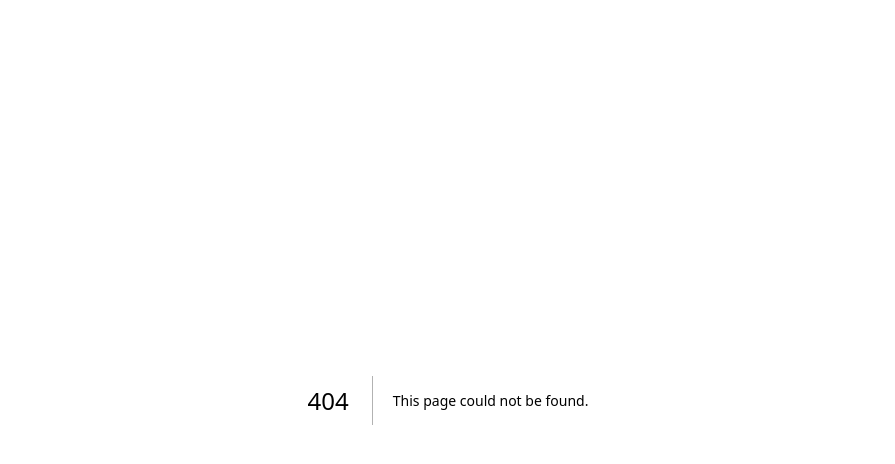
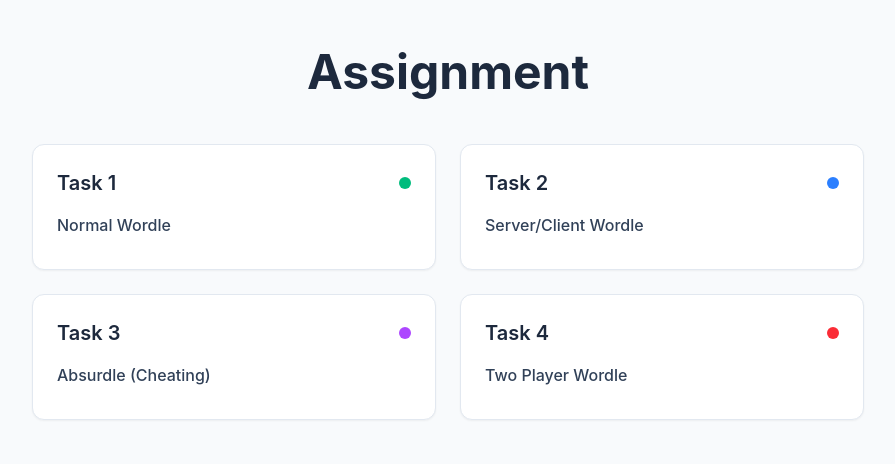
Before and after one commit to nc-poon/wordleClone, a Next.js app: page /game/ in a window 1280 px wide. Before the commit this address had no page. Shown: the top 464 px of the page, without its empty margins (192-1087 px from the left). Built offline with nearby package versions, Linux system fonts and the light colour scheme.

Commit message:
'Configure the game app with basePath'

```diff
--- a/app/page.tsx
+++ b/app/page.tsx
@@ -10,7 +10,7 @@ export default function Home() {
         <HighscoreTable />
         <div className="grid grid-cols-1 md:grid-cols-2 gap-6 max-w-4xl mx-auto">
           <a
-            href="/normalWordle"
+            href="/game/normalWordle"
             className="card cursor-pointer hover:scale-[1.02] active:scale-[0.98] no-underline"
           >
             <div className="card-content">
@@ -23,7 +23,7 @@ export default function Home() {
           </a>
 
           <a
-            href="/serverWordle"
+            href="/game/serverWordle"
             className="card cursor-pointer hover:scale-[1.02] active:scale-[0.98] no-underline"
           >
             <div className="card-content">
@@ -38,7 +38,7 @@ export default function Home() {
           </a>
 
           <a
-            href="/absurdle"
+            href="/game/absurdle"
             className="card cursor-pointer hover:scale-[1.02] active:scale-[0.98] no-underline"
           >
             <div className="card-content">
@@ -53,7 +53,7 @@ export default function Home() {
           </a>
 
           <a
-            href="/multiplayer"
+            href="/game/multiplayer"
             className="card cursor-pointer hover:scale-[1.02] active:scale-[0.98] no-underline"
           >
             <div className="card-content">
--- a/next.config.ts
+++ b/next.config.ts
@@ -1,6 +1,8 @@
 import type { NextConfig } from "next";
 
 const nextConfig: NextConfig = {
+  basePath: '/game',
+  assetPrefix: '/game',
   typescript: {
     ignoreBuildErrors: true,
   },
```
Also changed, not shown: 1 other file (tests, documents, lock files or other folders).
